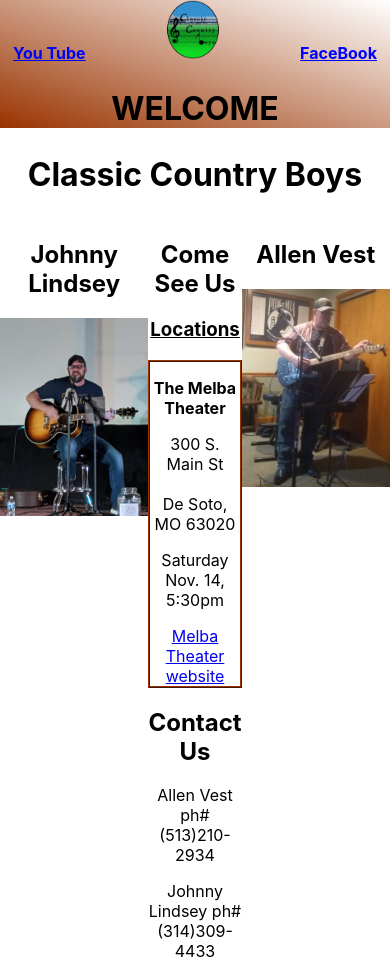
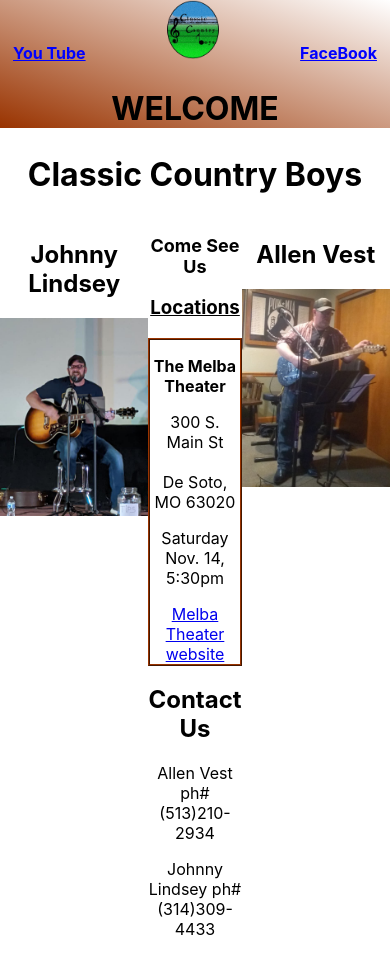
Before and after one commit to JenVest2020/CCB, a React (Create React App) app in the folder ccbad/: page / in a window 390 px wide. After the commit the page ends 955 px from the top, so only its background shows below. Built offline with nearby package versions, Linux system fonts and the light colour scheme.

Commit message:
mquery h2 stab1

```diff
--- a/ccbad/src/App.css
+++ b/ccbad/src/App.css
@@ -33,4 +33,8 @@
   .location-block{
     flex-direction: column;
   }
+  .h2{
+    font-size: large;
+    font-weight: bolder;
+  }
 }
--- a/ccbad/src/components/Home.js
+++ b/ccbad/src/components/Home.js
@@ -31,7 +31,7 @@ const Home = () => {
                     <img src={Johnny} alt='lead singer Johnny sitting at the microphone and playing his guitar' style={{ width: '100%' }} />
                 </div>
                 <div>
-                    <h2>Come See Us</h2>
+                    <h2 className='h2'>Come See Us</h2>
                     <h3 style={{ textDecoration: 'underline' }}>Locations</h3>
                     <div >
                         <div className='location-block'>
```
